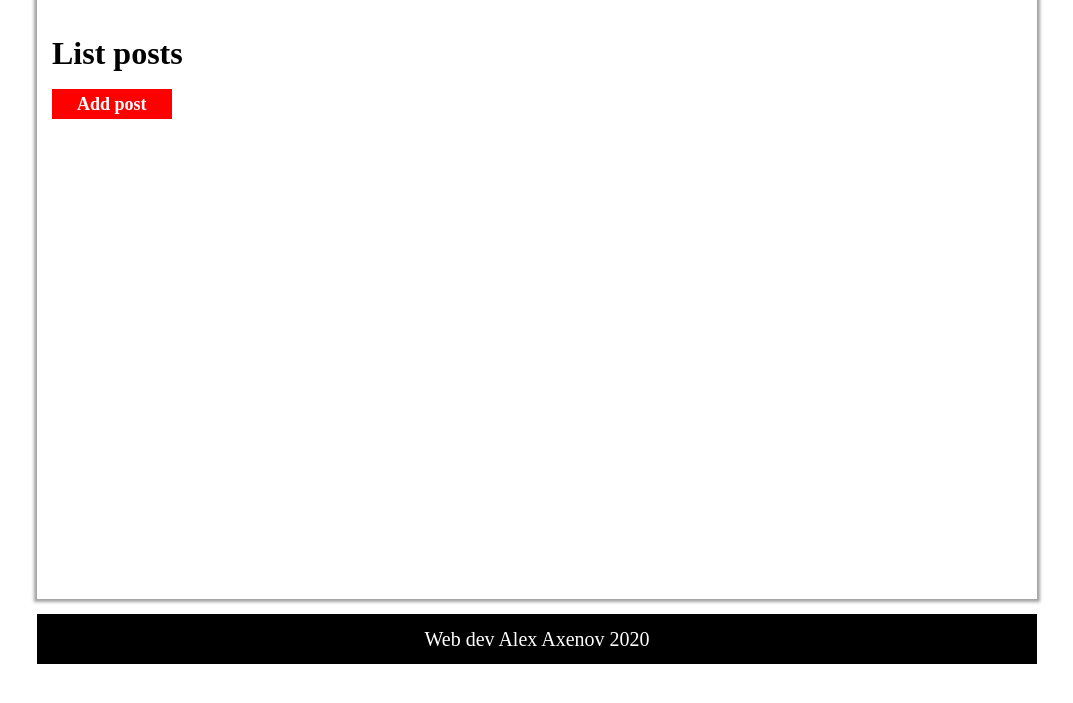
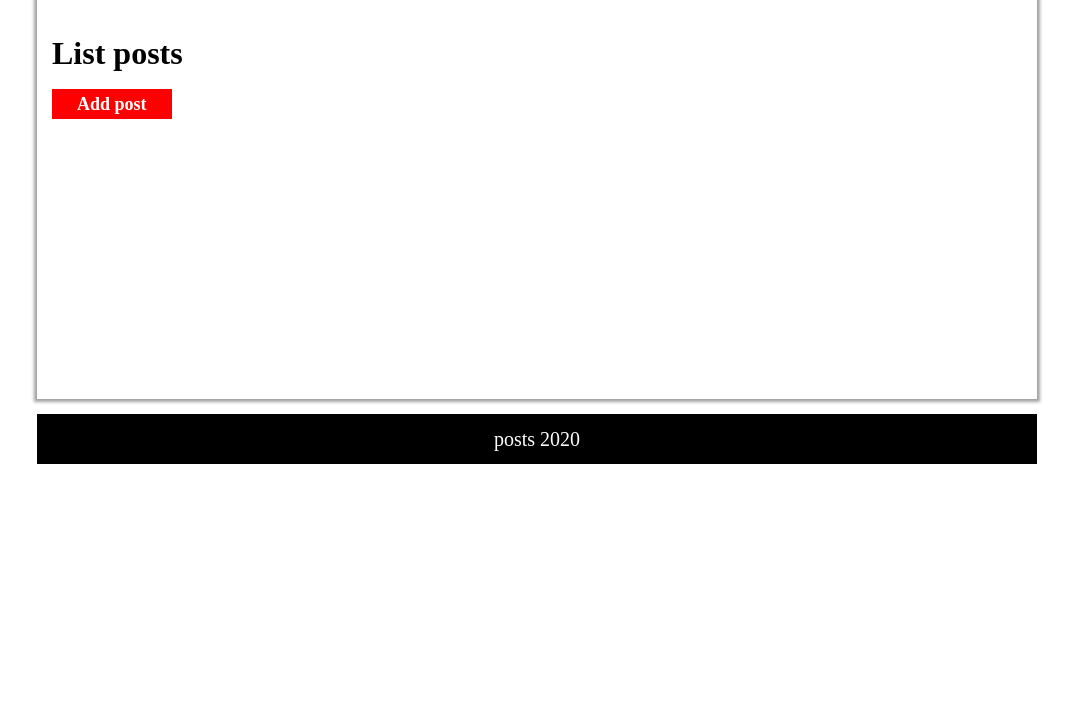
Before and after one commit to AndreiChornii/blog, a Symfony app: template templates/posts/list.html.twig in a window 1280 px wide. Shown: the part 66-769 px from the top of the page, without its empty margins (103-1176 px from the left). Run offline with Twig, Linux system fonts and the light colour scheme; the template is opened without the code that fills it, so the values that code supplies are empty; some libraries are stand-ins or nearby versions.

Commit message:
last_turning

```diff
--- a/public/style.css
+++ b/public/style.css
@@ -26,7 +26,7 @@ body {
 .page {
     max-width: 1000px;
     margin: 15px auto;
-    min-height: 600px;
+    min-height: 400px;
     box-shadow: 0 0 3px 3px #0000005e;
     padding: 15px;
 }
--- a/templates/base.html.twig
+++ b/templates/base.html.twig
@@ -18,7 +18,7 @@
             {% block body %}{% endblock %}
         </div>
         <footer>
-            Web dev Alex Axenov 2020
+            posts 2020
         </footer>
         {% block javascripts %}{% endblock %}
     </body>
--- a/templates/posts/list.html.twig
+++ b/templates/posts/list.html.twig
@@ -10,7 +10,6 @@
             <div class="post">
                 <h3>{{post.title}}</h3>
                 <i>{{post.dateUpdate}}</i>
-                <p>{{post.description}}</p>
                 <a href = "/post/edit/{{post.id}}">Edit</a>
                 <a href = "/post/{{post.id}}">More...</a>
                 <a href = "/post/remove/{{post.id}}">Remove</a>
```
